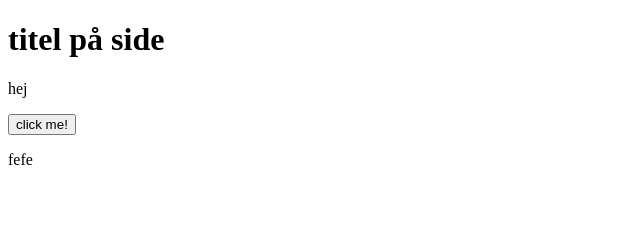
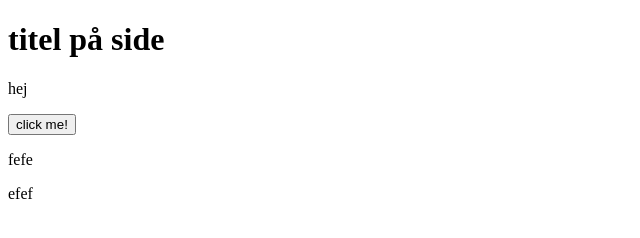
Before and after one commit to lazyninja4ever/githubTest, a plain HTML site: page index.html in a window 1280 px wide. Shown: the full height of the page, 0-640 px from the left. Drawn offline with Linux system fonts and the light colour scheme.

Commit message:
Update index.html

```diff
--- a/index.html
+++ b/index.html
@@ -9,5 +9,6 @@
 	<p>hej</p>
 	<button>click me!</button>
 	<p>fefe</p>
+	<p> efef </p>
 </body>
 </html>
```
